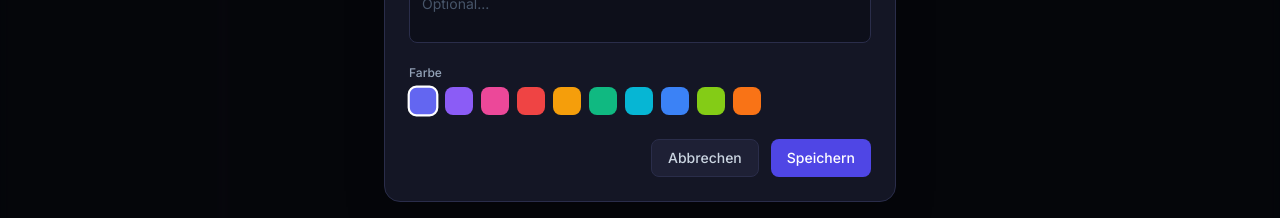
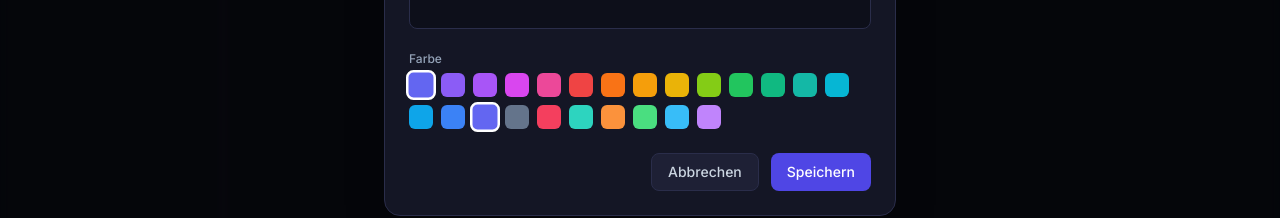
Before and after one commit to Pred2k91/AzubiDashboard, a React (Vite) app in the folder frontend/: page /admin/departments in a window 1280 px wide. Both pictures are taken after a click on the button "Neue Abteilung". Shown: the part 449-667 px from the top of the page. Built offline with nearby package versions, Linux system fonts and the light colour scheme; no server answers.

Commit message:
Anpassungen

```diff
--- a/frontend/src/pages/admin/DepartmentsAdmin.jsx
+++ b/frontend/src/pages/admin/DepartmentsAdmin.jsx
@@ -4,7 +4,13 @@ import Modal from '../../components/ui/Modal'
 import ConfirmDialog from '../../components/ui/ConfirmDialog'
 import { departmentsApi, azubisApi } from '../../api/client'
 
-const COLORS = ['#6366f1', '#8b5cf6', '#ec4899', '#ef4444', '#f59e0b', '#10b981', '#06b6d4', '#3b82f6', '#84cc16', '#f97316']
+const COLORS = [
+  '#6366f1', '#8b5cf6', '#a855f7', '#d946ef', '#ec4899',
+  '#ef4444', '#f97316', '#f59e0b', '#eab308', '#84cc16',
+  '#22c55e', '#10b981', '#14b8a6', '#06b6d4', '#0ea5e9',
+  '#3b82f6', '#6366f1', '#64748b', '#f43f5e', '#2dd4bf',
+  '#fb923c', '#4ade80', '#38bdf8', '#c084fc',
+]
 const EMPTY = { name: '', color: '#6366f1', description: '', location: '' }
 
 export default function DepartmentsAdmin() {
@@ -132,7 +138,7 @@ export default function DepartmentsAdmin() {
             <label className="label">Farbe</label>
             <div className="flex gap-2 flex-wrap">
               {COLORS.map(c => (
-                <button key={c} onClick={() => setForm(f => ({ ...f, color: c }))} className={`w-7 h-7 rounded-lg border-2 transition-all ${form.color === c ? 'border-white scale-110' : 'border-transparent'}`} style={{ backgroundColor: c }} />
+                <button key={c} onClick={() => setForm(f => ({ ...f, color: c }))} className={`w-6 h-6 rounded-md border-2 transition-all ${form.color === c ? 'border-white scale-125' : 'border-transparent hover:scale-110'}`} style={{ backgroundColor: c }} />
               ))}
             </div>
           </div>
```
